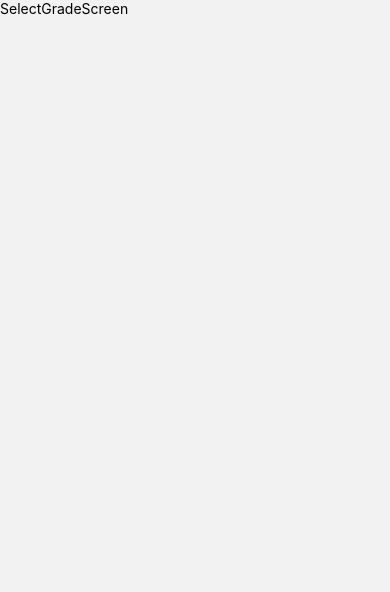
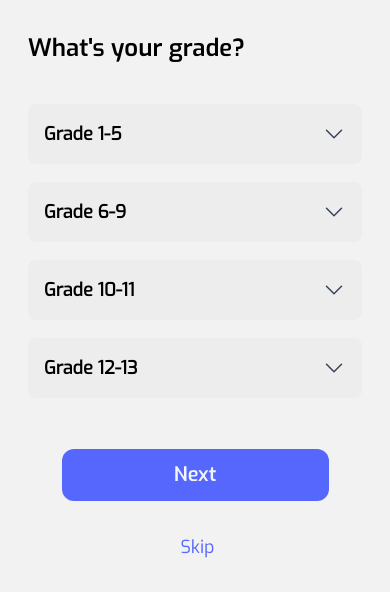
Before and after one commit to mxnuchim/React_Native_Education_App-TypeScript, a React Native app: screen /SelectGrade in a window 390 px wide. Shown: the top 592 px of the page. Built offline with nearby package versions, Linux system fonts and the light colour scheme.

Commit message:
feat: subjects & grades screen

```diff
--- a/components/subjectSelector.tsx
+++ b/components/subjectPicker.tsx
@@ -4,13 +4,13 @@ import { ChevronDownIcon, ChevronUpIcon } from 'react-native-heroicons/solid';
 import { images } from '../assets';
 import { themeColors } from '../theme/colors';
 
-interface SubjectSelectorProps {
+interface SubjectPickerProps {
   grades: string;
 }
 
 const { ruler, paint, numbers, microscope } = images;
 
-const SubjectSelector = ({ grades }: SubjectSelectorProps) => {
+const SubjectPicker = ({ grades }: SubjectPickerProps) => {
   const [showDropDown, setShowDropDown] = useState(false);
   const [selectedSubject, setSelectedSubject] = useState('');
 
@@ -77,4 +77,4 @@ const SubjectSelector = ({ grades }: SubjectSelectorProps) => {
   );
 };
 
-export default SubjectSelector;
+export default SubjectPicker;
--- a/screens/auth/SelectGradeScreen.tsx
+++ b/screens/auth/SelectGradeScreen.tsx
@@ -1,11 +1,38 @@
-import { View, Text } from 'react-native';
+import { Platform, Text, View } from 'react-native';
 import React from 'react';
+import { SafeAreaView } from 'react-native-safe-area-context';
+
+import { useNavigation } from '@react-navigation/native';
+import HeaderText from '../../components/headerText';
+import { gradesData } from '../../assets/data/data';
+import SubjectPicker from '../../components/subjectPicker';
+import { RootStackParamList } from '../../types';
+import Button from '../../components/button';
 
 const SelectGradeScreen = () => {
+  const navigation = useNavigation<RootStackParamList>();
   return (
-    <View>
-      <Text>SelectGradeScreen</Text>
-    </View>
+    <SafeAreaView className="px-7 py-8">
+      {/** ============== Header text component =========== */}
+      <HeaderText text={"What's your grade?"} />
+
+      {/** ============== Select Grades ===================== */}
+      <View className="mt-10">
+        {gradesData.map((grade, index) => (
+          <SubjectPicker grades={grade} key={index} />
+        ))}
+      </View>
+
+      {/** ========= Action button ================== */}
+      <View className={Platform.OS === 'ios' ? 'mt-[30%]' : 'mt-[10%]'}>
+        <Button
+          primaryBtnText={'Next'}
+          onPrimaryBtnPress={() => navigation.navigate('SelectProvince')}
+          secondaryBtnText2={'Skip'}
+          onSecondaryBtnPress={() => navigation.navigate('SelectProvince')}
+        />
+      </View>
+    </SafeAreaView>
   );
 };
 
```
